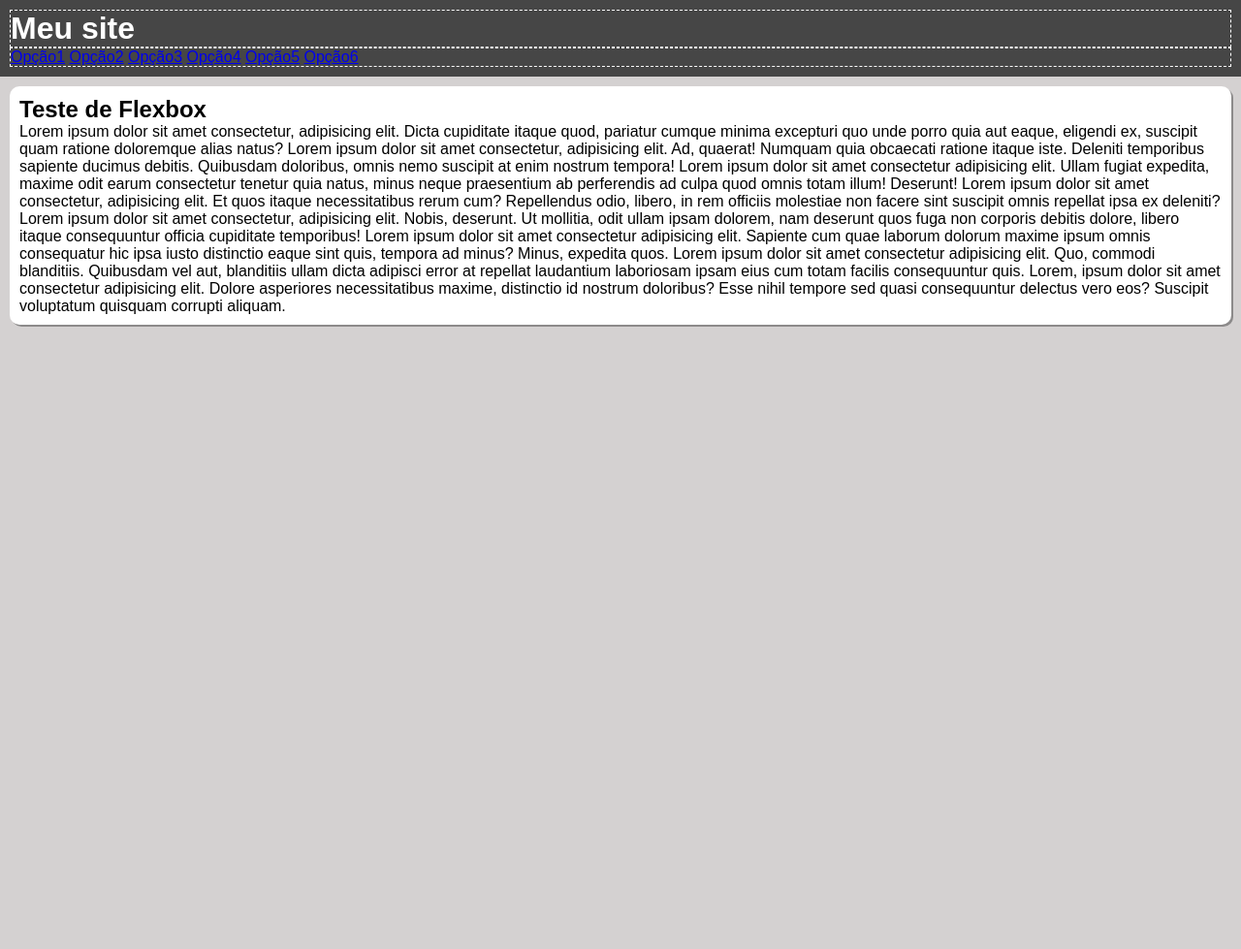
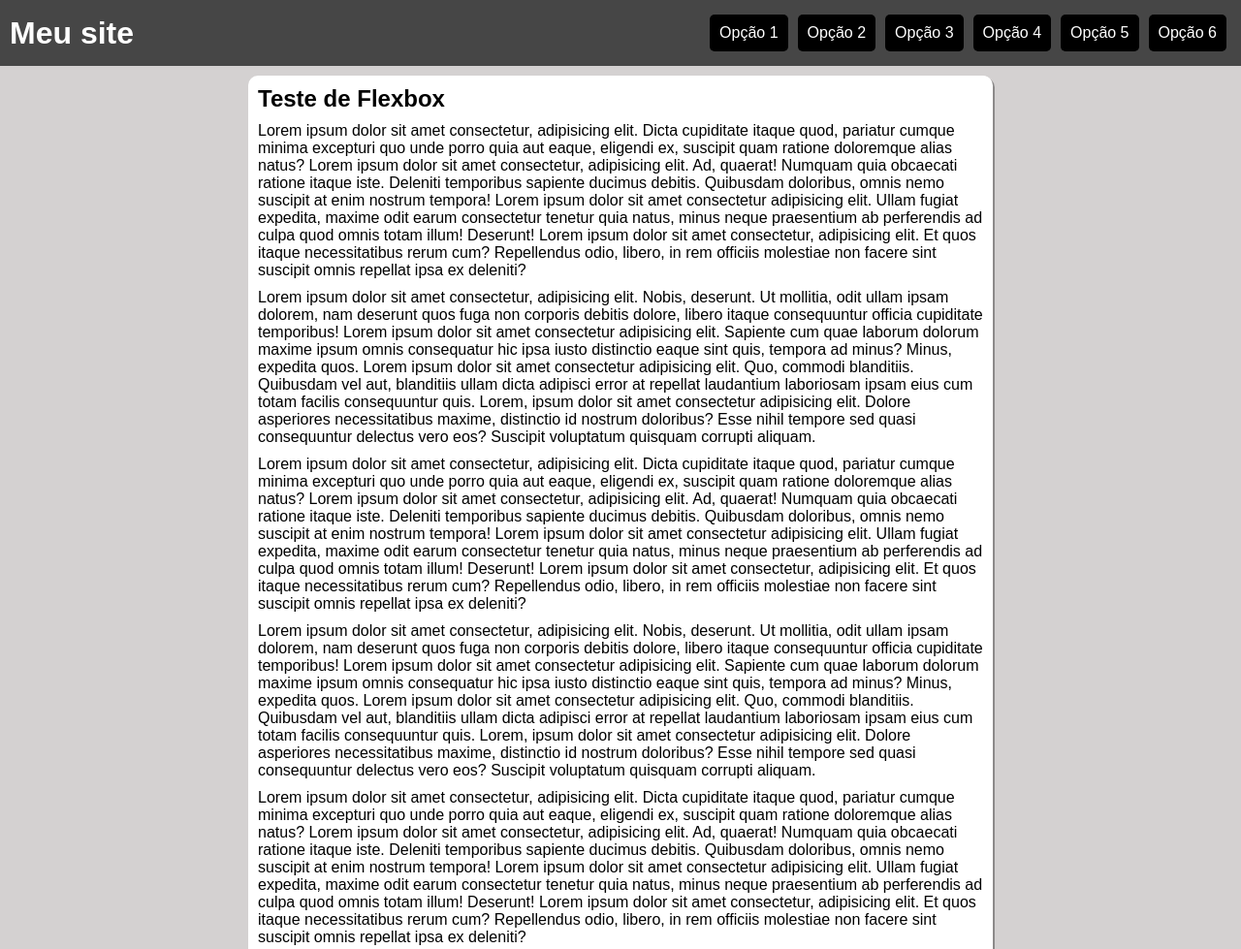
Before and after one commit to Kaiquemachado5/html-css, a plain HTML site: page exercicios/EX028/index.html in a window 1280 px wide. Shown: the top 979 px of the page at 97% size. Before the commit the page ends 800 px from the top, so only its background shows below. Drawn offline with Linux system fonts and the light colour scheme.

Commit message:
Site responsivo com flexbox

```diff
--- a/exercicios/EX028/index.html
+++ b/exercicios/EX028/index.html
@@ -4,18 +4,20 @@
     <meta charset="UTF-8">
     <meta name="viewport" content="width=device-width, initial-scale=1.0">
     <link rel="stylesheet" href="styles.css">
+    <link rel="stylesheet" href="tablet.css" media="screen and (max-width: 761px)">
+    <link rel="stylesheet" href="mobile.css" media="screen and (max-width: 570px)">
     <title>Menu utilizando Flexbox</title>
 </head>
 <body>
     <header>
         <h1>Meu site</h1>
             <nav>
-                <a href="#">Opção1</a>
-                <a href="#">Opção2</a>
-                <a href="#">Opção3</a>
-                <a href="#">Opção4</a>
-                <a href="#">Opção5</a>
-                <a href="#">Opção6</a>
+                <a href="#">Opção 1</a>
+                <a href="#">Opção 2</a>
+                <a href="#">Opção 3</a>
+                <a href="#">Opção 4</a>
+                <a href="#">Opção 5</a>
+                <a href="#">Opção 6</a>
             </nav>
     </header>
     <main>
@@ -26,6 +28,18 @@
         <p>
             Lorem ipsum dolor sit amet consectetur, adipisicing elit. Nobis, deserunt. Ut mollitia, odit ullam ipsam dolorem, nam deserunt quos fuga non corporis debitis dolore, libero itaque consequuntur officia cupiditate temporibus! Lorem ipsum dolor sit amet consectetur adipisicing elit. Sapiente cum quae laborum dolorum maxime ipsum omnis consequatur hic ipsa iusto distinctio eaque sint quis, tempora ad minus? Minus, expedita quos. Lorem ipsum dolor sit amet consectetur adipisicing elit. Quo, commodi blanditiis. Quibusdam vel aut, blanditiis ullam dicta adipisci error at repellat laudantium laboriosam ipsam eius cum totam facilis consequuntur quis. Lorem, ipsum dolor sit amet consectetur adipisicing elit. Dolore asperiores necessitatibus maxime, distinctio id nostrum doloribus? Esse nihil tempore sed quasi consequuntur delectus vero eos? Suscipit voluptatum quisquam corrupti aliquam.
         </p>
+        <p>
+            Lorem ipsum dolor sit amet consectetur, adipisicing elit. Dicta cupiditate itaque quod, pariatur cumque minima excepturi quo unde porro quia aut eaque, eligendi ex, suscipit quam ratione doloremque alias natus? Lorem ipsum dolor sit amet consectetur, adipisicing elit. Ad, quaerat! Numquam quia obcaecati ratione itaque iste. Deleniti temporibus sapiente ducimus debitis. Quibusdam doloribus, omnis nemo suscipit at enim nostrum tempora! Lorem ipsum dolor sit amet consectetur adipisicing elit. Ullam fugiat expedita, maxime odit earum consectetur tenetur quia natus, minus neque praesentium ab perferendis ad culpa quod omnis totam illum! Deserunt! Lorem ipsum dolor sit amet consectetur, adipisicing elit. Et quos itaque necessitatibus rerum cum? Repellendus odio, libero, in rem officiis molestiae non facere sint suscipit omnis repellat ipsa ex deleniti?
+        </p>
+        <p>
+            Lorem ipsum dolor sit amet consectetur, adipisicing elit. Nobis, deserunt. Ut mollitia, odit ullam ipsam dolorem, nam deserunt quos fuga non corporis debitis dolore, libero itaque consequuntur officia cupiditate temporibus! Lorem ipsum dolor sit amet consectetur adipisicing elit. Sapiente cum quae laborum dolorum maxime ipsum omnis consequatur hic ipsa iusto distinctio eaque sint quis, tempora ad minus? Minus, expedita quos. Lorem ipsum dolor sit amet consectetur adipisicing elit. Quo, commodi blanditiis. Quibusdam vel aut, blanditiis ullam dicta adipisci error at repellat laudantium laboriosam ipsam eius cum totam facilis consequuntur quis. Lorem, ipsum dolor sit amet consectetur adipisicing elit. Dolore asperiores necessitatibus maxime, distinctio id nostrum doloribus? Esse nihil tempore sed quasi consequuntur delectus vero eos? Suscipit voluptatum quisquam corrupti aliquam.
+        </p>
+        <p>
+            Lorem ipsum dolor sit amet consectetur, adipisicing elit. Dicta cupiditate itaque quod, pariatur cumque minima excepturi quo unde porro quia aut eaque, eligendi ex, suscipit quam ratione doloremque alias natus? Lorem ipsum dolor sit amet consectetur, adipisicing elit. Ad, quaerat! Numquam quia obcaecati ratione itaque iste. Deleniti temporibus sapiente ducimus debitis. Quibusdam doloribus, omnis nemo suscipit at enim nostrum tempora! Lorem ipsum dolor sit amet consectetur adipisicing elit. Ullam fugiat expedita, maxime odit earum consectetur tenetur quia natus, minus neque praesentium ab perferendis ad culpa quod omnis totam illum! Deserunt! Lorem ipsum dolor sit amet consectetur, adipisicing elit. Et quos itaque necessitatibus rerum cum? Repellendus odio, libero, in rem officiis molestiae non facere sint suscipit omnis repellat ipsa ex deleniti?
+        </p>
+        <p>
+            Lorem ipsum dolor sit amet consectetur, adipisicing elit. Nobis, deserunt. Ut mollitia, odit ullam ipsam dolorem, nam deserunt quos fuga non corporis debitis dolore, libero itaque consequuntur officia cupiditate temporibus! Lorem ipsum dolor sit amet consectetur adipisicing elit. Sapiente cum quae laborum dolorum maxime ipsum omnis consequatur hic ipsa iusto distinctio eaque sint quis, tempora ad minus? Minus, expedita quos. Lorem ipsum dolor sit amet consectetur adipisicing elit. Quo, commodi blanditiis. Quibusdam vel aut, blanditiis ullam dicta adipisci error at repellat laudantium laboriosam ipsam eius cum totam facilis consequuntur quis. Lorem, ipsum dolor sit amet consectetur adipisicing elit. Dolore asperiores necessitatibus maxime, distinctio id nostrum doloribus? Esse nihil tempore sed quasi consequuntur delectus vero eos? Suscipit voluptatum quisquam corrupti aliquam.
+        </p>
     </main>
 </body>
 </html>
--- /dev/null
+++ b/exercicios/EX028/mobile.css
@@ -0,0 +1,19 @@
+@charset "UTF-8";
+
+header {
+    flex-flow: column nowrap;
+}
+
+header > h1 {
+    flex: 0 0 auto;
+    margin-bottom: 10px;
+}
+
+header > nav {
+    flex-flow: column nowrap;
+    width: 100%;
+}
+
+main {
+    max-width: 95%;
+}
--- a/exercicios/EX028/styles.css
+++ b/exercicios/EX028/styles.css
@@ -8,31 +8,58 @@
 }
 
 body {
-    font-family: Arial, Helvetica, sans-serif;
     font-size: 1em;
     width: 100vw;
     height: 100vh;
     background-color: rgb(212, 209, 209);
+    scroll-behavior: smooth;
 }
 
 header {
     background-color: rgb(70, 70, 70);
     color: white;
     padding: 10px;
+
+    display: flex;
+    flex-flow: row wrap;
+    justify-content: space-between;
+    align-items: center;
 }
 
 header > h1 {
-    border: 1px dashed white;
+    flex: 0 0 190px;
 }
 
 header > nav {
-    border: 1px dashed white;
+    display: flex;
+    flex-flow: row wrap;
+}
+
+header > nav > a {
+    background-color: black;
+    color: white;
+    margin: 5px;
+    padding: 10px;
+    border-radius: 5px;
+    text-decoration: none;
+    text-align: center;
+}
+
+header > nav > a:hover {
+    background-color: white;
+    color: black;
+    transition: background-color .4s;
 }
 
 main {
     background-color: white;
     border-radius: 10px;
     box-shadow: 2px 2px 0px rgba(0, 0, 0, 0.342);
+    max-width: 60%;
     padding: 10px;
-    margin: 10px
+    margin: 10px auto;
 }
+
+main > p {
+    margin-top: 10px;
+}
--- /dev/null
+++ b/exercicios/EX028/tablet.css
@@ -0,0 +1,15 @@
+@charset "UTF-8";
+
+header {
+    flex-flow: column nowrap;
+    justify-content: center;
+}
+
+header > h1 {
+    flex-basis: auto;
+}
+
+main {
+    max-width: 90%;
+    margin: 10px auto;
+}
--- /dev/null
+++ b/exercicios/EX029/mobile.css
@@ -0,0 +1,36 @@
+@charset "UTF-8";
+
+header > h1 {
+    font-size: 1.3em;
+}
+
+header > p {
+    font-size: 0.8em;
+}
+
+main {
+    margin: 0;
+    box-shadow: none;
+}
+
+article > div.text {
+    flex: 1 1 auto;
+}
+
+article > div.media {
+    flex: 1 1 auto;
+}
+
+div.media > img {
+    display: block;
+    margin: auto;
+    margin-bottom: 20px;
+    height: 200px;
+}
+
+div.media > iframe {
+    display: block;
+    margin: auto;
+    width: 90%;
+    min-height: 60%;
+}
--- /dev/null
+++ b/exercicios/EX029/styles.css
@@ -0,0 +1,108 @@
+@charset "UTF-8";
+
+* {
+    margin: 0;
+    padding: 0;
+    box-sizing: border-box;
+}
+
+body {
+    font-family: Arial, Helvetica, sans-serif;
+    font-size: 1em;
+    line-height: 1.5em;
+}
+
+h1, h2, p {
+    margin-bottom: 10px;
+    text-align: justify;
+}
+
+p {
+    text-indent: 20px;
+}
+
+header, section.normal {
+    padding: 20px;
+}
+
+header {
+    background-color: rgb(54, 54, 54);
+    color: white;
+}
+
+header > h1 {
+    text-align: center;
+    text-transform: uppercase;
+}
+
+header > p {
+    text-align: center;
+}
+
+main {
+    max-width: 1200px;
+    margin: 20px auto;
+    border-radius: 6px;
+    box-shadow: 0px 0px 10px 5px rgba(0, 0, 0, 0.301);
+}
+
+@media screen and (max-width: 1240px) {
+    main {
+        margin: 20px;
+    }
+}
+
+section.flex-content {
+    display: flex;
+    flex-flow: column nowrap;
+    padding: 20px;
+    border-radius: 6px 0px;
+    background-color: rgb(216, 211, 211);
+}
+
+section > article {
+    margin-bottom: 20px;
+}
+
+article.text-media {
+    justify-content: space-between;
+    display: flex;
+    flex-flow: row wrap;
+}
+
+article.media-text {
+    display: flex;
+    flex-flow: row wrap-reverse;
+    justify-content: space-between;
+}
+
+article > div.text {
+    flex: 1 1 500px;
+}
+
+article > div.media {
+    flex: 1 0 500px;
+}
+
+div.media > img {
+    display: block;
+    margin: auto;
+    margin-bottom: 20px;
+    height: 400px;
+}
+
+div.media > iframe {
+    display: block;
+    margin: auto;
+    width: 90%;
+}
+
+footer {
+    padding: 20px;
+    background-color: rgb(54, 54, 54);
+    color: white;
+}
+
+footer > p {
+    text-align: center;
+}
```
Also changed, not shown: exercicios/EX029/index.html (added, +49 -0 lines), exercicios/EX029/foto+logo.jpg (added).
